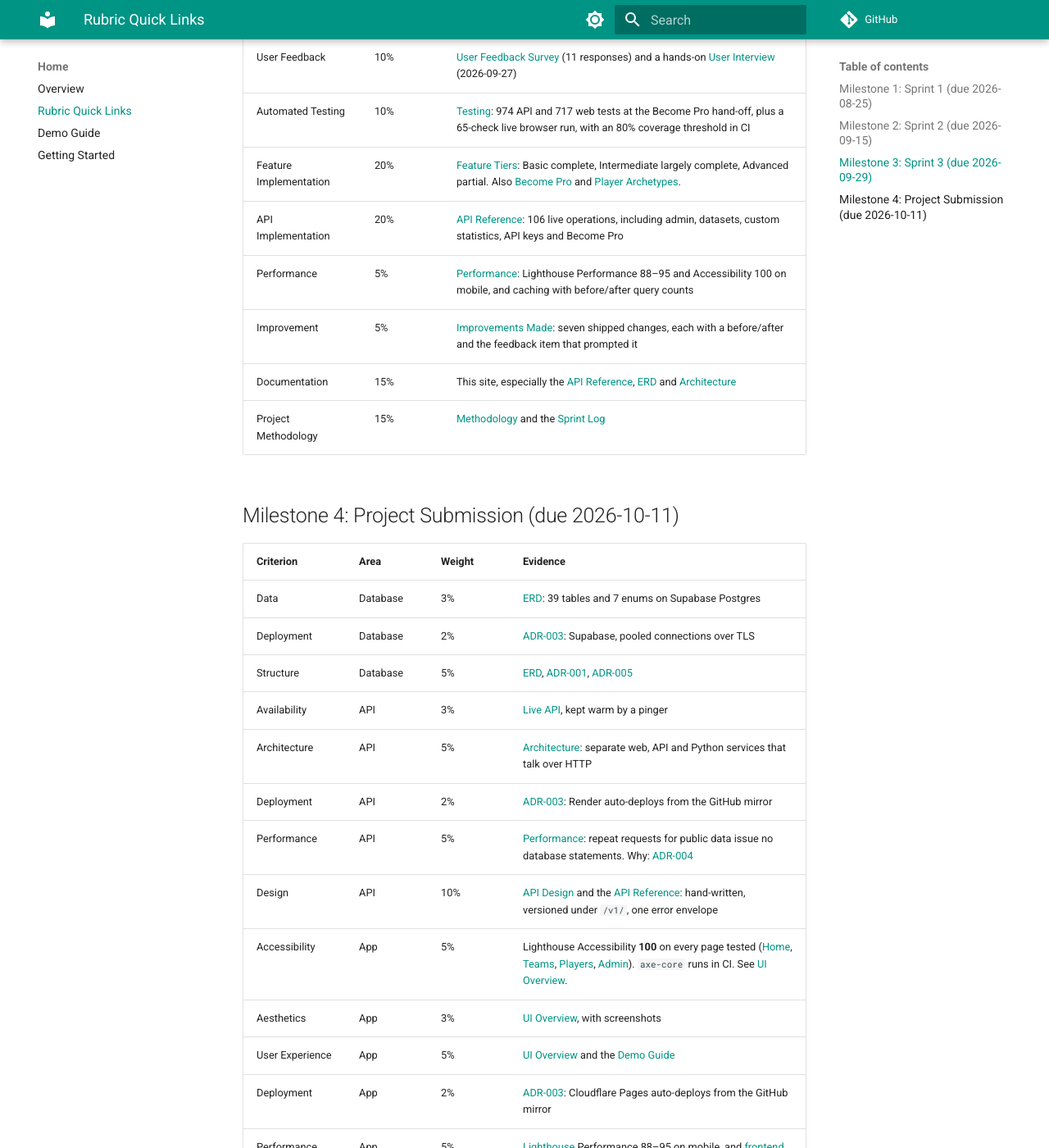
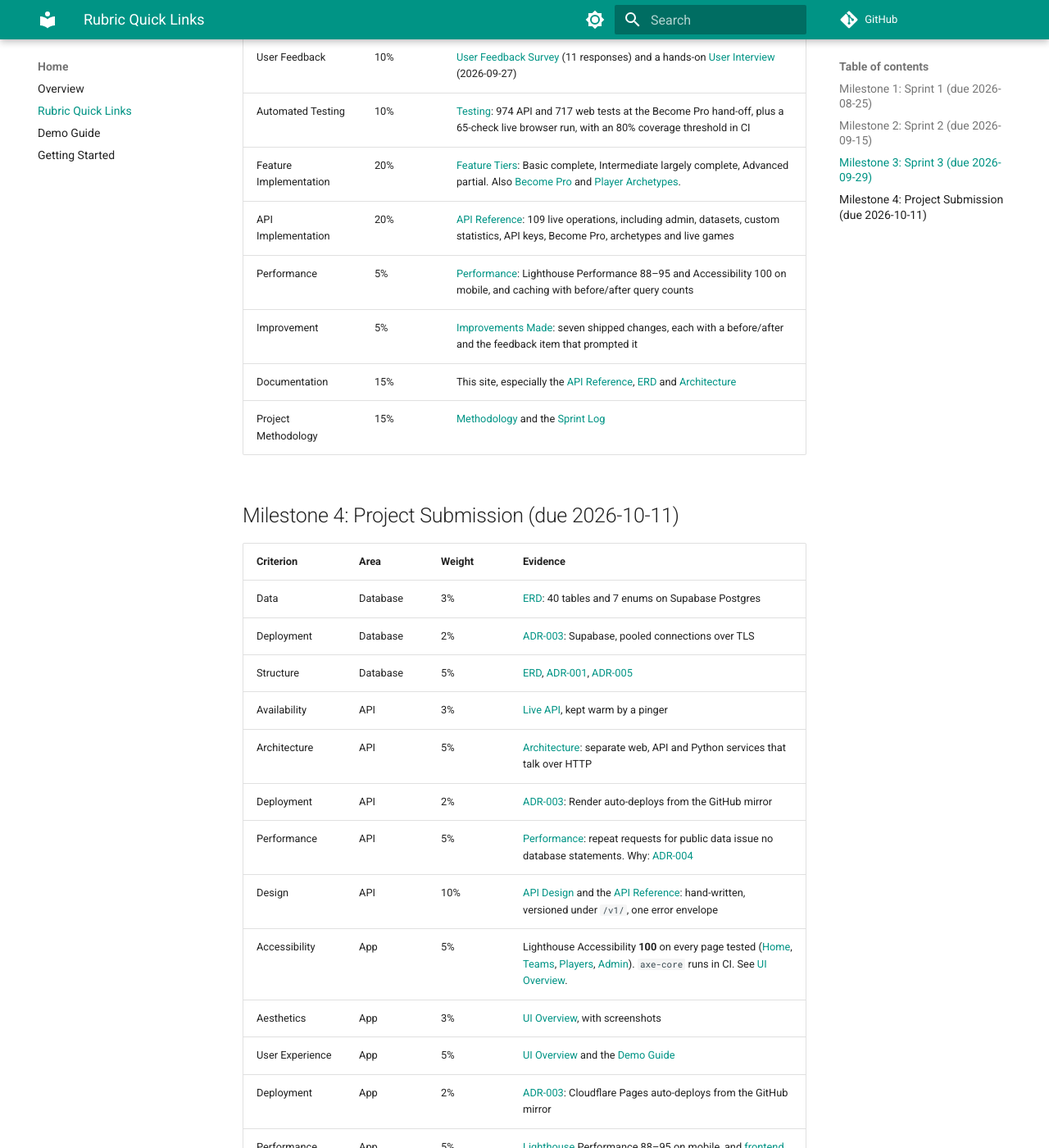
Before and after one commit to Sports-Analytics-Innovation-Platform/Innovation-Documentation-Website, an MkDocs documentation site: the page built from docs/rubric-links.md, in a window 1280 px wide and 1400 px high, scrolled down 1793 px. Shown: the whole window at 82% size. Built offline with MkDocs 1.6.1 and Material for MkDocs 9.7.7, drawn with Linux system fonts in a browser that asks for light colours; comment, search, counter and statistics services are not loaded; some of the changed text lies outside the part shown.

Commit message:
docs: correct counts left stale on the rubric, tech stack and home pages
- Rubric Quick Links: 40 tables (not 39), 109 operations (not 106), and
  the NBA's live feed as a third integration.
- Tech Stack: 40 tables.
- Demo Guide: 109 operations.
- Getting Started: Python is also needed for apps/similarity.
- Home: a submission-week row in the status table.
- AI Usage Ledger: this session's row covers these files.

Co-Authored-By: Claude Opus 5.5 <noreply@anthropic.com>
Claude-Session: https://claude.ai/code/session_01Capmu7xLQsp3YXrRGfX2Bj

```diff
--- a/docs/rubric-links.md
+++ b/docs/rubric-links.md
@@ -40,7 +40,7 @@ Every rubric criterion in the COMS3011A brief, linked to its evidence, grouped b
 | User Feedback | 10% | [User Feedback Survey](feedback-survey.md) (11 responses) and a hands-on [User Interview](user-interviews.md) (2026-09-27) |
 | Automated Testing | 10% | [Testing](testing.md): 974 API and 717 web tests at the Become Pro hand-off, plus a 65-check live browser run, with an 80% coverage threshold in CI |
 | Feature Implementation | 20% | [Feature Tiers](design/feature-tiers.md): Basic complete, Intermediate largely complete, Advanced partial. Also [Become Pro](become-pro/index.md) and [Player Archetypes](player-archetypes/index.md). |
-| API Implementation | 20% | [API Reference](api-reference.md): 106 live operations, including admin, datasets, custom statistics, API keys and Become Pro |
+| API Implementation | 20% | [API Reference](api-reference.md): 109 live operations, including admin, datasets, custom statistics, API keys, Become Pro, archetypes and live games |
 | Performance | 5% | [Performance](design/performance.md): Lighthouse Performance 88–95 and Accessibility 100 on mobile, and caching with before/after query counts |
 | Improvement | 5% | [Improvements Made](improvements.md): seven shipped changes, each with a before/after and the feedback item that prompted it |
 | Documentation | 15% | This site, especially the [API Reference](api-reference.md), [ERD](design/erd.md) and [Architecture](design/architecture.md) |
@@ -50,7 +50,7 @@ Every rubric criterion in the COMS3011A brief, linked to its evidence, grouped b
 
 | Criterion | Area | Weight | Evidence |
 |---|---|---|---|
-| Data | Database | 3% | [ERD](design/erd.md): 39 tables and 7 enums on Supabase Postgres |
+| Data | Database | 3% | [ERD](design/erd.md): 40 tables and 7 enums on Supabase Postgres |
 | Deployment | Database | 2% | [ADR-003](decisions/adr-003-hosting-topology.md): Supabase, pooled connections over TLS |
 | Structure | Database | 5% | [ERD](design/erd.md), [ADR-001](decisions/adr-001-database.md), [ADR-005](decisions/adr-005-play-by-play-storage.md) |
 | Availability | API | 3% | [Live API](https://sportsanalytics-api.onrender.com/v1/health), kept warm by a pinger |
@@ -67,7 +67,7 @@ Every rubric criterion in the COMS3011A brief, linked to its evidence, grouped b
 | Responsiveness | App | 5% | [UI Overview](design/wireframes.md#responsive-design), with phone screenshots |
 | Structure | App | 5% | [Architecture](design/architecture.md) |
 | Git Methodology | Misc | 5% | [Git Methodology](git-methodology.md) |
-| Integration | Misc | 7% | `nba_api` through the [ingestion service](design/ingestion.md), and The Odds API for bookmaker lines ([Feature Tiers](design/feature-tiers.md#beyond-the-brief)) |
+| Integration | Misc | 7% | `nba_api` through the [ingestion service](design/ingestion.md), The Odds API for bookmaker lines ([Feature Tiers](design/feature-tiers.md#beyond-the-brief)), and the NBA's live feed for the [Live tab](design/wireframes.md#live) |
 | Testing | Misc | 8% | [Testing](testing.md) and [CI/CD Pipeline](ci-cd.md) |
 | Tools | Misc | 5% | [Tech Stack](tech-stack.md), [CI/CD Pipeline](ci-cd.md), [AI Usage Ledger](ai-usage.md) |
 
```
Also changed, not shown: docs/ai-usage.md (+1 -1 lines), docs/demo-guide.md (+1 -1 lines), docs/getting-started.md (+1 -1 lines), docs/index.md (+1 -0 lines), docs/tech-stack.md (+1 -1 lines).
